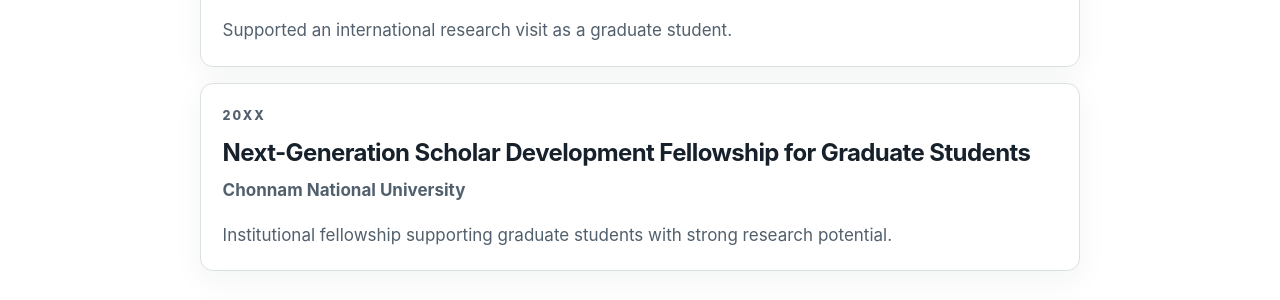
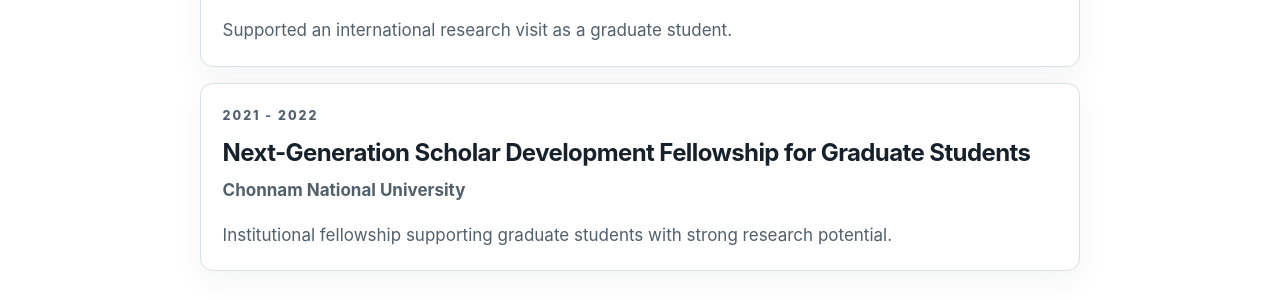
Before and after one commit to yuyeolchoi/yuyeolchoi.github.io, a Jekyll site: the page built from funding.html, in a window 1280 px wide and 900 px high, scrolled down 592 px. Shown: the part 439-739 px from the top of the window. Built offline with Jekyll 4.4.1, drawn with Linux system fonts in a browser that asks for light colours.

Commit message:
Update next-generation fellowship period

```diff
--- a/_data/cv.yml
+++ b/_data/cv.yml
@@ -34,7 +34,7 @@
   - title: "Next-Generation Scholar Development Fellowship for Graduate Students"
     organization: "Chonnam National University"
     amount: ""
-    period: "20XX"
+    period: "2021 - 2022"
     details: "Institutional fellowship supporting graduate students with strong research potential."
     featured: true
 
```
